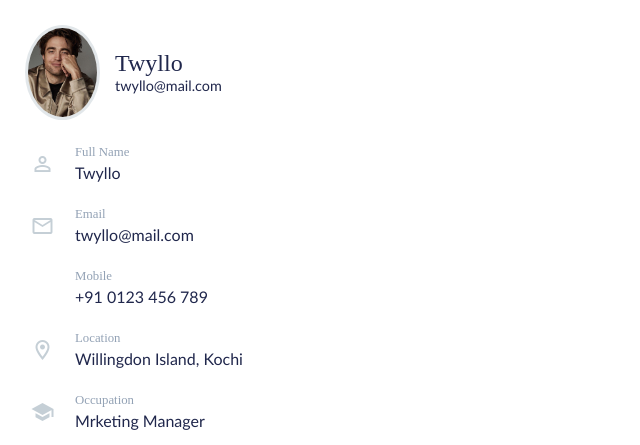
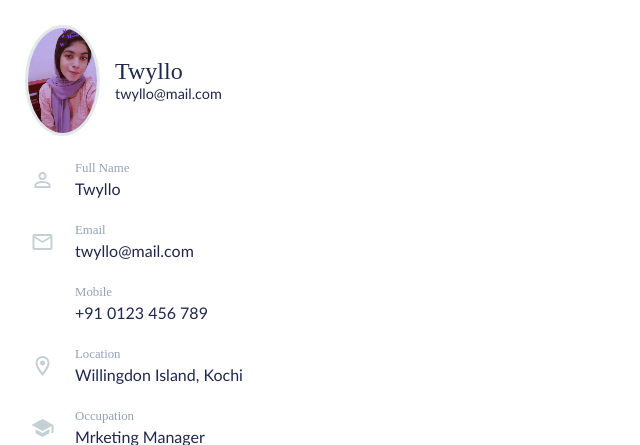
Before and after one commit to asmarrahmant/Project-NAC, a Django app: page /user/profile_index in a window 1280 px wide. Shown: the part 257-702 px from the top of the page, without its empty margins (0-640 px from the left). Run offline with Django 4.2, Linux system fonts and the light colour scheme; some web fonts are replaced.

Commit message:
profile pic changed

```diff
--- a/my_project/User/templates/home/home.html
+++ b/my_project/User/templates/home/home.html
@@ -37,7 +37,7 @@
                 <ul class="menu-list">
                     <li>
                         <a href="{% url 'profile_index'%}">
-                            <i class="profile-image"><img src="../static/images/profile/user-image.jpg" alt="" /></i>
+                            <i class="profile-image"><img src="../static/images/profile/shada.jpg" alt="" /></i>
                             <b>Twyllo</b>
                         </a>
                     </li>
--- a/my_project/User/templates/profile/profile_index.html
+++ b/my_project/User/templates/profile/profile_index.html
@@ -26,7 +26,7 @@
         </header>
         <article class="article">
             <div class="profile-info">
-                <i class="profile-image"><img src="../../static/images/profile/user-image.jpg" /></i>
+                <i class="profile-image"><img src="../../static/images/profile/shada.JPG" /></i>
                 <div class="profile-content">
                     <h1 class="profile-name"> Twyllo </h1>
                     <h5 class="profile-email"> twyllo@mail.com </h5>
```
Also changed, not shown: my_project/User/static/images/profile/dd.jpg (renamed from my_project/User/static/images/profile/user-image.jpg), my_project/User/static/images/profile/shada.JPG (added).
